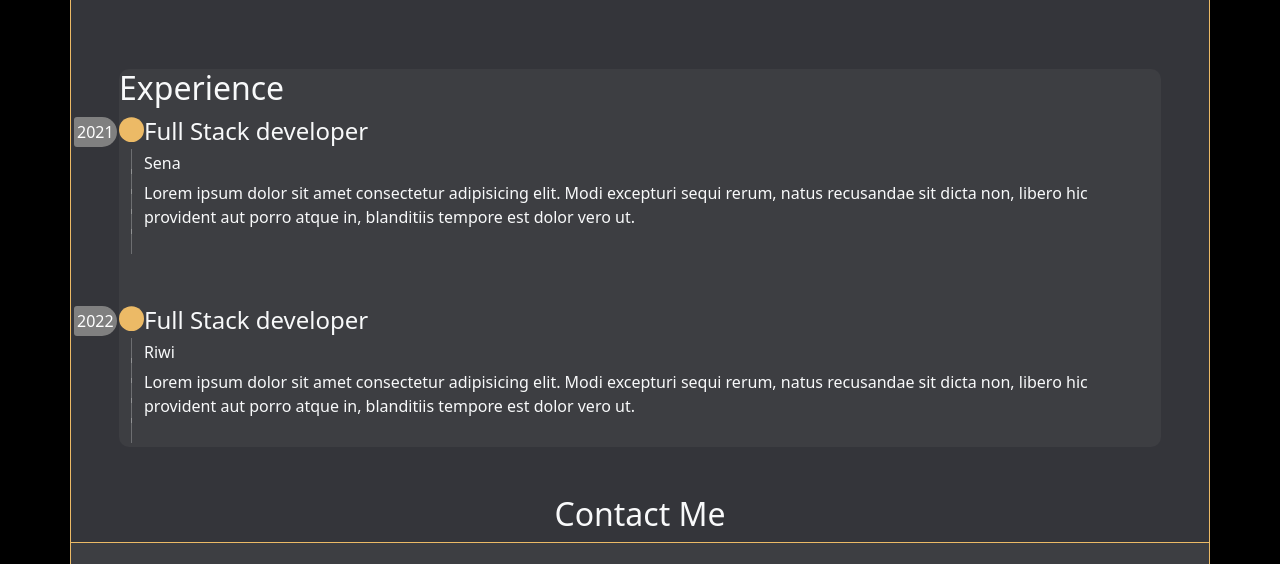
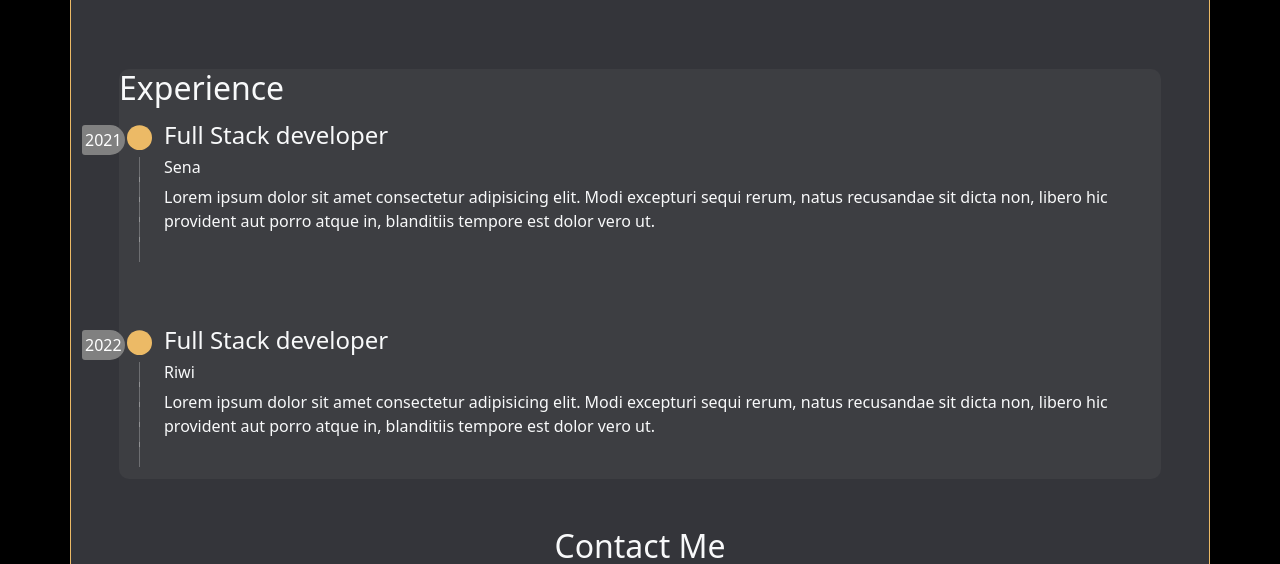
Before and after one commit to Scorhenao/Portfolio, a plain HTML site: page index.html in a window 1280 px wide. Shown: the part 1512-2076 px from the top of the page. Drawn offline with nearby package versions, Linux system fonts and the light colour scheme.

Commit message:
arreglando bolitas

```diff
--- a/index.html
+++ b/index.html
@@ -272,7 +272,7 @@
             <!--First part of text-->
             <div class="d-flex flex-row w-100 h-50 mt-5">
                 <!--Decoration line left-->
-                <div class="position-relative w-auto h-100%">
+                <div class="position-relative w-auto h-100% m-lg-2">
                     <!--Year-->
                     <div class="year">2021</div>
                     <!--Circle-->
@@ -285,7 +285,7 @@
 
                 </div>
                 <!--Text experience-->
-                <div>
+                <div class="p-1">
                     <h4 class="text-light ">Full Stack developer</h4>
                     <h6 class="text-light">Sena</h6>
 
@@ -293,9 +293,9 @@
                 </div>
             </div>
             <!--Second part of text-->
-            <div class="d-flex flex-row w-100 h-50 mt-5">
+            <div class="d-flex flex-row w-100 h-50 mt-5 ">
                 <!--Decoration line left-->
-                <div class="position-relative w-auto h-100%">
+                <div class="position-relative w-auto h-100% m-lg-2">
                     <!--Year-->
                     <div class="year">2022</div>
                     <!--Circle-->
@@ -308,7 +308,7 @@
 
                 </div>
                 <!--Text experience-->
-                <div>
+                <div class="p-1">
                     <h4 class="text-light ">Full Stack developer</h4>
 
                     <h6 class="text-light">Riwi</h6>
```
Also changed, not shown: moreAboutMe.html (+4 -4 lines).
